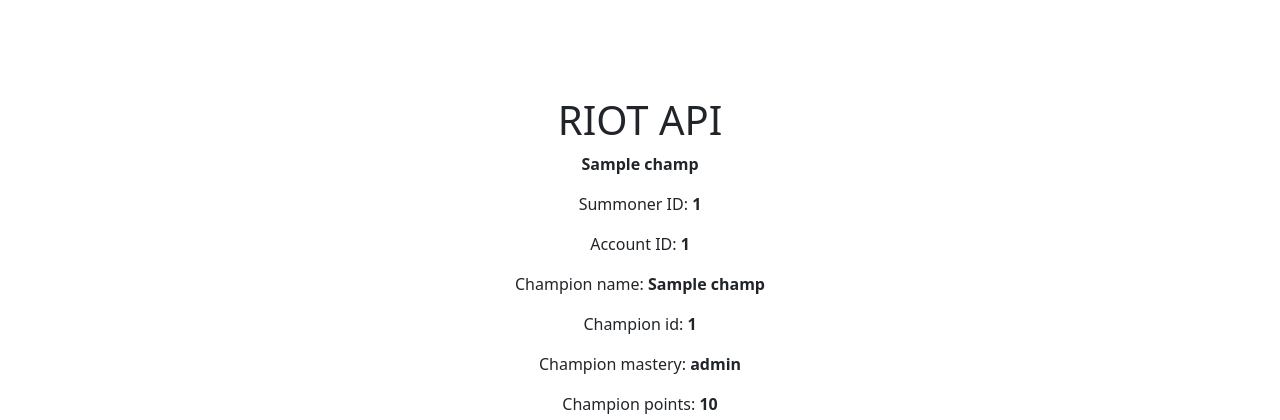
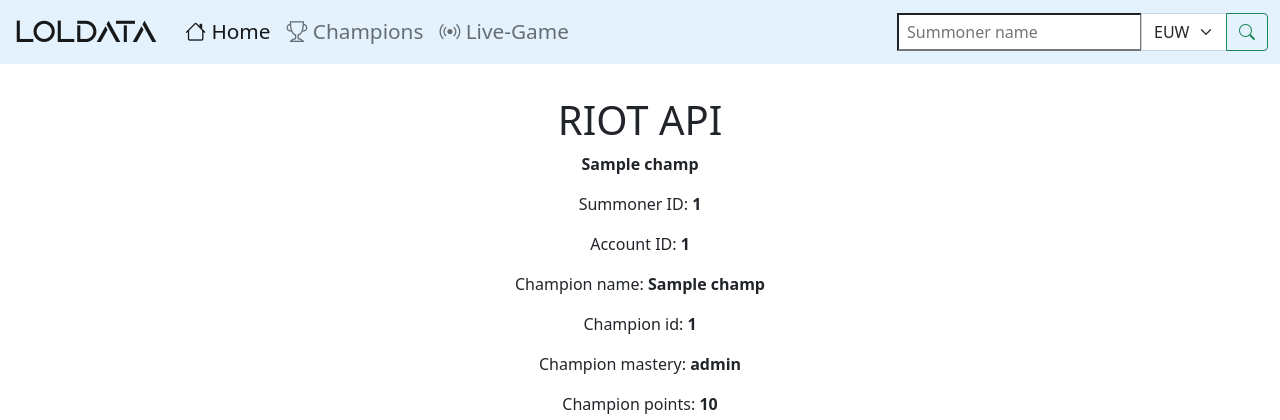
Before and after one commit to FuzzyGrim/SummonerStats, a Django app: template riot/templates/riot/champ.html in a window 1280 px wide. Shown: the top 420 px of the page. Run offline with Django 3.2, Linux system fonts and the light colour scheme; the template is opened without the code that fills it: most values are stand-ins (such as "Sample title", 1, 10 or a date in 2020).

Commit message:
add navbar and jump to correspondent div when load more

```diff
--- a/riot/templates/riot/champ.html
+++ b/riot/templates/riot/champ.html
@@ -19,7 +19,41 @@
 
 
   <body>
+    <nav class="navbar fixed-top navbar-expand-lg navbar-light" style="background-color: #e3f2fd;">
 
+      <div class="container-fluid">
+        <a class="navbar-brand" href="/">LOLDATA</a>
+        <button class="navbar-toggler" type="button" data-bs-toggle="collapse" data-bs-target="#navbarSupportedContent" aria-controls="navbarSupportedContent" aria-expanded="false" aria-label="Toggle navigation">
+          <span class="navbar-toggler-icon"></span>
+        </button>
+        <div class="collapse navbar-collapse" id="navbarSupportedContent">
+          <ul class="navbar-nav me-auto mb-2 mb-lg-0">
+            <li class="nav-item">
+              <a class="nav-link active rounded home" href="/"> <i class="bi bi-house"></i> Home</a>
+            </li>
+            <li class="nav-item">
+              <a class="nav-link rounded champion" href="#"> <i class="bi bi-trophy"></i> Champions</a>
+            </li>
+            <li class="nav-item">
+              <a class="nav-link rounded live-game" href="#"> <i class="bi bi-broadcast"></i> Live-Game</a>
+            </li>
+          </ul>
+          <form class="d-flex" method="post">
+            {% csrf_token %}
+            <div class="input-group">
+              <input class="form" type="text" name="summoners_name" placeholder="Summoner name" aria-label="Search" style="padding-left: .5em;" required>
+              <select id="server" name="server" class="form-select">
+                <option value="EUW1" >EUW</option>
+                <option value="NA1" >NA</option>
+                <option value="EUN1" >EUN</option>
+                <option value="KR" >KR</option>
+              </select>
+              <button class="btn btn-outline-success" type="submit"><i class="bi bi-search"></i></button>
+          </div>
+          </form>
+        </div>
+      </div>
+    </nav>
     <main>
       <h1>RIOT API</h1>
 
@@ -37,11 +71,12 @@
       <div class="container" style="border:2px solid black;">
         <br>
         {% for game in game_info_list %}
+          <span class="anchor" id="{{forloop.counter}}"></span>
           <div class="container" style="border:1px solid rgb(64, 97, 71);">
             <br>
             <h4><a href="/{{champ.server}}/{{champ.summonerName}}/{{champ.champ_name}}/info">{{ champ.champ_name }}</a> {{game.position}} {{game.time_diff}} <a href="/{{champ.server}}/{{game.game_id}}/info">{{ game.game_id}}</a></h4>
 
-                <form method="post">
+            <form action="#{{forloop.counter}}" method="post">
             {% csrf_token %}
             <button name="load" type="submit" value="{{game.game_id}}" class="btn btn-info">Show game summary</button>
             </form>
```
Lines whose indentation alone changed are shown as unchanged.
